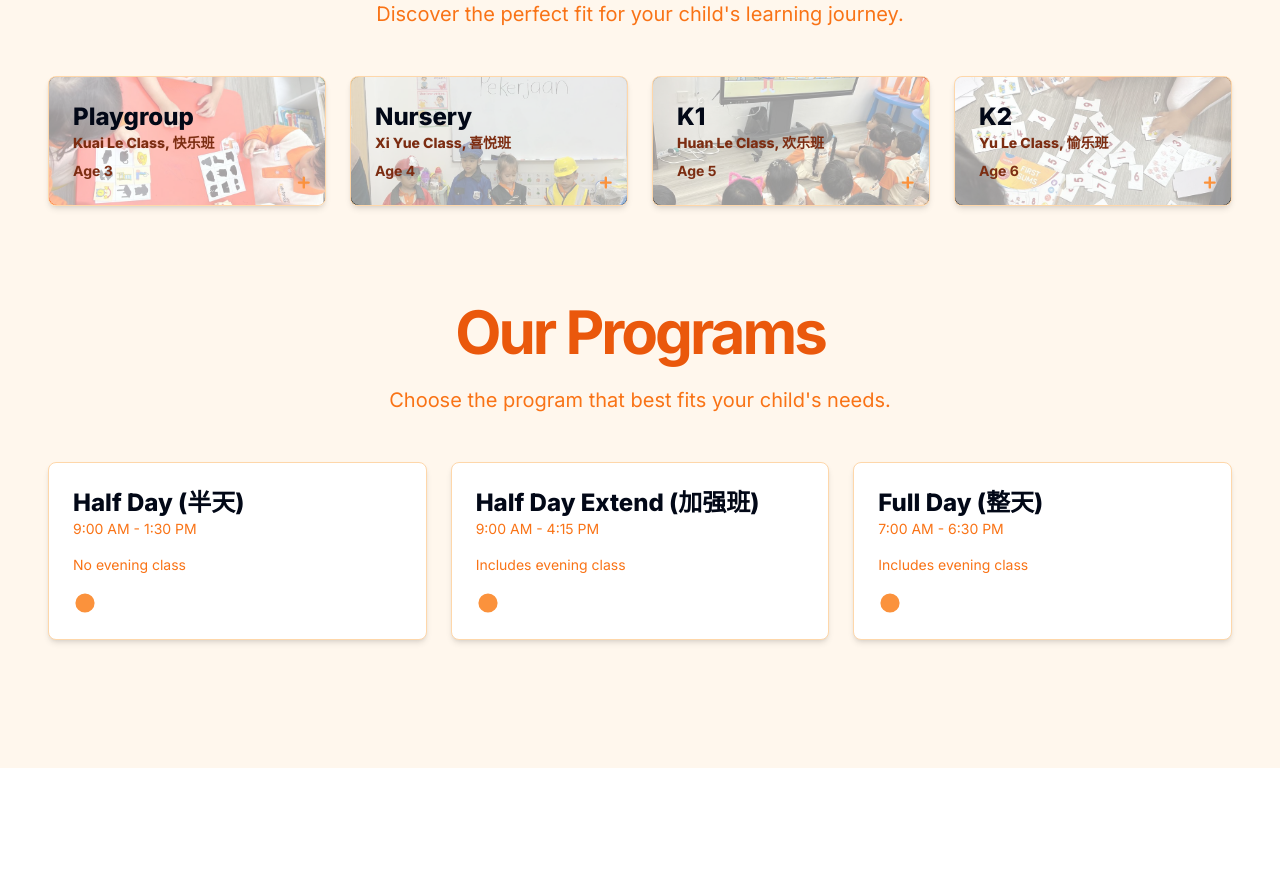
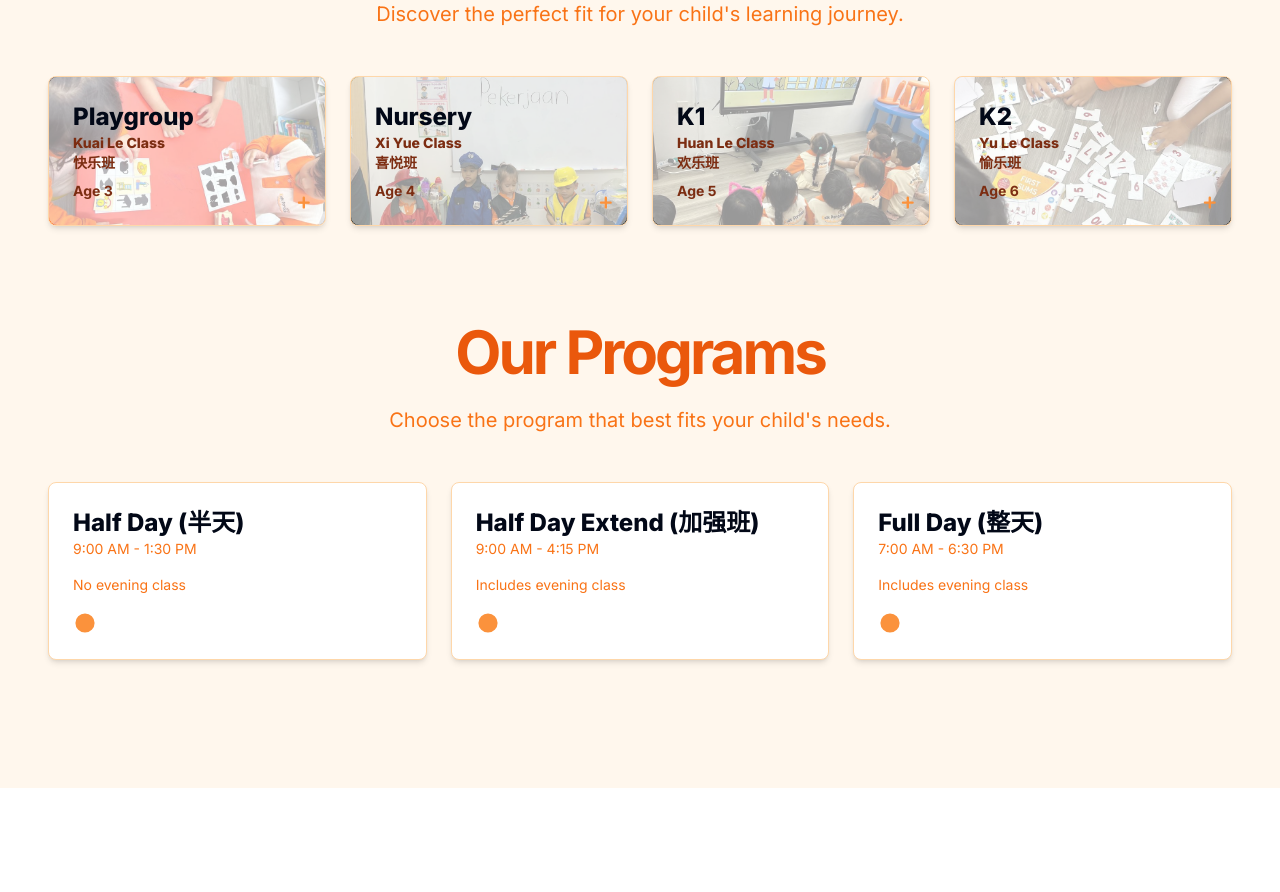
Before and after one commit to sayyidsyamil/kidsparadise, a Next.js app: page / in a window 1280 px wide. Shown: the part 2280-3172 px from the top of the page. Built offline with nearby package versions, Linux system fonts and the light colour scheme.

Commit message:
chnage font to new line

```diff
--- a/components/Programs.jsx
+++ b/components/Programs.jsx
@@ -25,10 +25,10 @@ export function Programs() {
         {/* Age Group Cards */}
         <div className="grid grid-cols-2 gap-6 sm:grid-cols-4">
           {[
-            { title: "Playgroup", subtitle: "Kuai Le Class, 快乐班", age: "Age 3", image: "class1.jpeg" },
-            { title: "Nursery", subtitle: "Xi Yue Class, 喜悦班", age: "Age 4", image: "class2.jpeg" },
-            { title: "K1", subtitle: "Huan Le Class, 欢乐班", age: "Age 5", image: "class3.jpeg" },
-            { title: "K2", subtitle: "Yu Le Class, 愉乐班", age: "Age 6", image: "class4.jpeg" },
+            { title: "Playgroup", subtitle: "Kuai Le Class", translate:"快乐班", age: "Age 3", image: "class1.jpeg" },
+            { title: "Nursery", subtitle: "Xi Yue Class", translate:"喜悦班", age: "Age 4", image: "class2.jpeg" },
+            { title: "K1", subtitle: "Huan Le Class", translate:"欢乐班", age: "Age 5", image: "class3.jpeg" },
+            { title: "K2", subtitle: "Yu Le Class", translate:"愉乐班", age: "Age 6", image: "class4.jpeg" },
           ].map((group, index) => (
             <div
               key={index}
@@ -45,6 +45,7 @@ export function Programs() {
               <div className="relative p-6">
                 <h3 className="text-2xl font-extrabold">{group.title}</h3>
                 <p className="text-sm font-extrabold text-orange-900">{group.subtitle}</p>
+                <p className="text-sm font-extrabold text-orange-900">{group.translate}</p>
                 <p className="mt-2 text-sm font-bold text-orange-900">{group.age}</p>
               </div>
 
```
